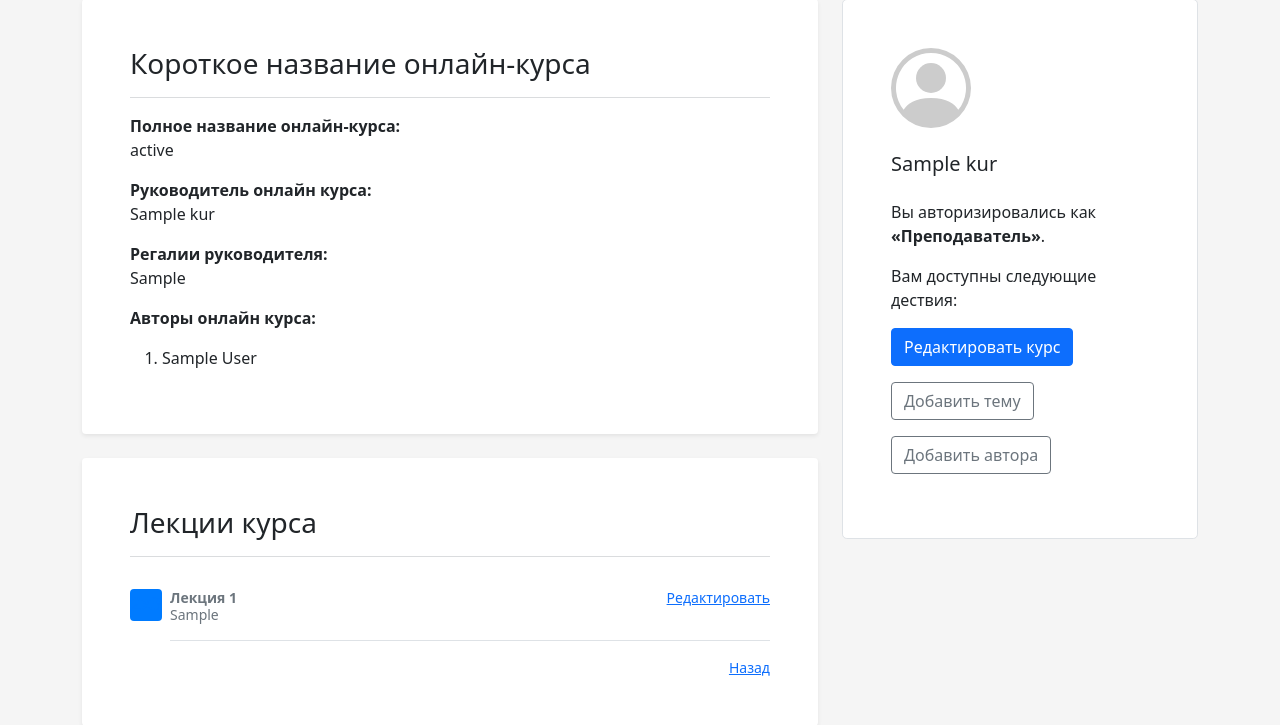
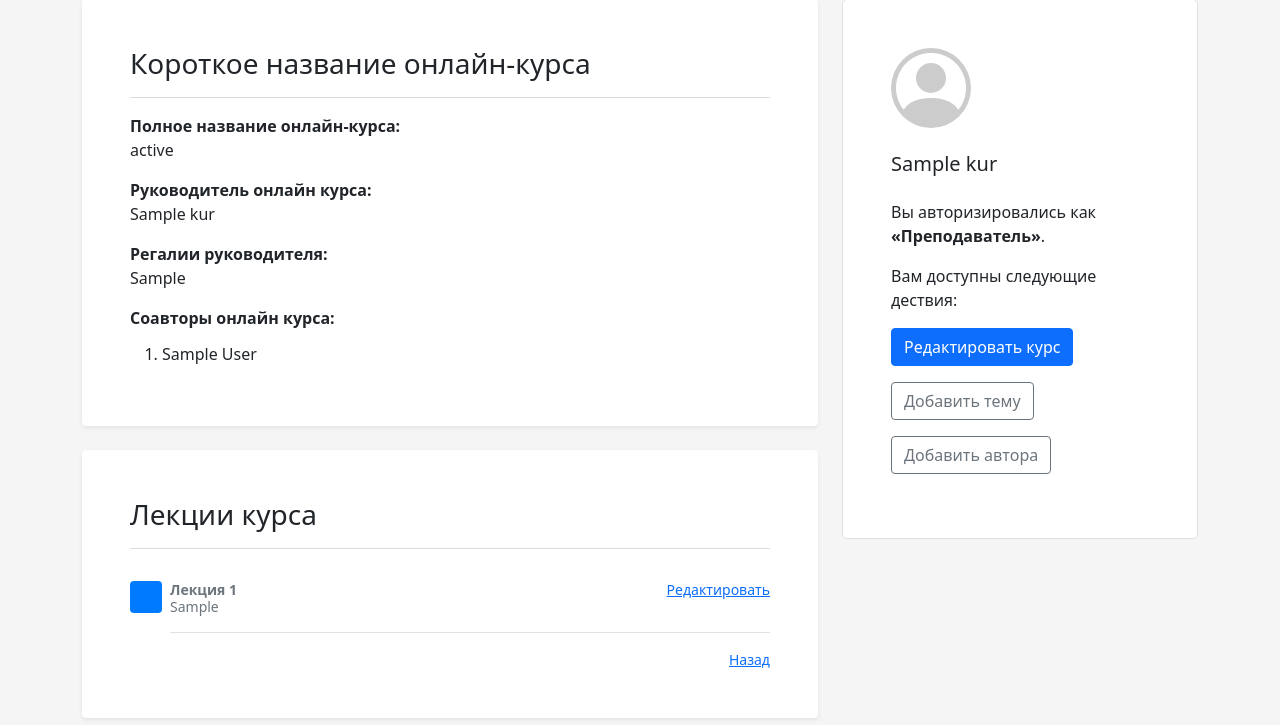
Before and after one commit to EdViTeR/edu.rsukosygin.com, a PHP site: page /user/view_kurs.php?kurs_id=1 in a window 1280 px wide. Shown: the part 106-831 px from the top of the page. Run offline with PHP 8.4, Linux system fonts and the light colour scheme; tables that the repository leaves empty or names only in its code hold one stand-in row (values such as "Sample post"); data that the repository does not hold is empty.

```diff
--- a/admin/view_kurs.php
+++ b/admin/view_kurs.php
@@ -62,7 +62,7 @@ foreach ($kurs as $key => $value) {
                         <p><strong>Регалии руководителя:</strong><br>
                         <?php echo $head_reg;?></p>
 
-                        <p><strong>Авторы онлайн курса:</strong><br>
+                        <p><strong>Соавторы онлайн курса:</strong><br>
                             <ol>
                                 <?
                                     foreach ($authors as $key => $value) {
--- a/producer/check_kurs_info.php
+++ b/producer/check_kurs_info.php
@@ -67,7 +67,7 @@ foreach ($kurs as $key => $value) {
                         <p><strong>Регалии руководителя:</strong><br>
                         <?php echo $head_reg;?></p>
 
-                        <p><strong>Авторы онлайн курса:</strong><br>
+                        <p><strong>Соавторы онлайн курса:</strong><br>
                             <ol>
                                 <?
                                     foreach ($authors as $key => $value) {
--- a/style.css
+++ b/style.css
@@ -93,3 +93,8 @@ body {
     overflow: hidden;
     transition: max-height 0.2s ease-out;
 }
+
+li {
+    margin-bottom: 1em; /* Расстояние снизу */
+    line-height: 1;
+}
--- a/user/view_kurs.php
+++ b/user/view_kurs.php
@@ -62,7 +62,7 @@ foreach ($kurs as $key => $value) {
                         <p><strong>Регалии руководителя:</strong><br>
                         <?php echo $head_reg;?></p>
 
-                        <p><strong>Авторы онлайн курса:</strong><br>
+                        <p><strong>Соавторы онлайн курса:</strong><br>
                             <ol>
                                 <?
                                     foreach ($authors as $key => $value) {
```
